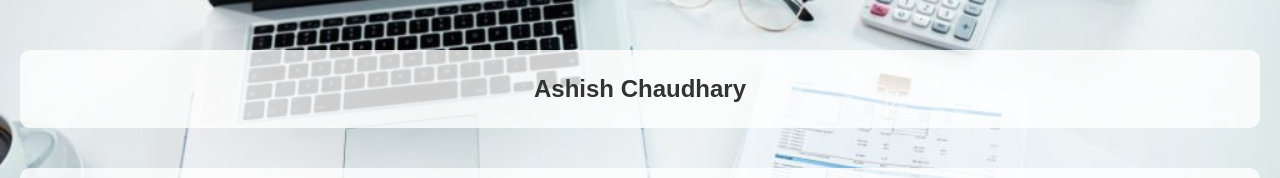
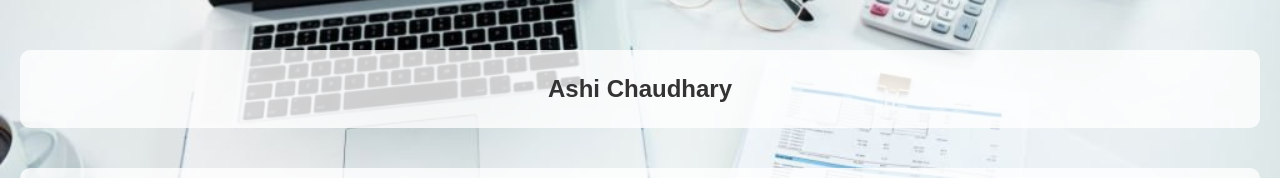
Before and after one commit to ashichaudhary/AWS-Pipline-Deploy2, a plain HTML site: page index.html in a window 1280 px wide. Shown: the part 270-448 px from the top of the page. Drawn offline with Linux system fonts and the light colour scheme.

Commit message:
Update index.html

```diff
--- a/index.html
+++ b/index.html
@@ -24,7 +24,7 @@
         </nav>
     </header>
     <section id="bio" class="topmargin">
-        <h1>Ashish Chaudhary</h1>
+        <h1>Ashi Chaudhary</h1>
     </section>
 
     <section id="bio">
```
